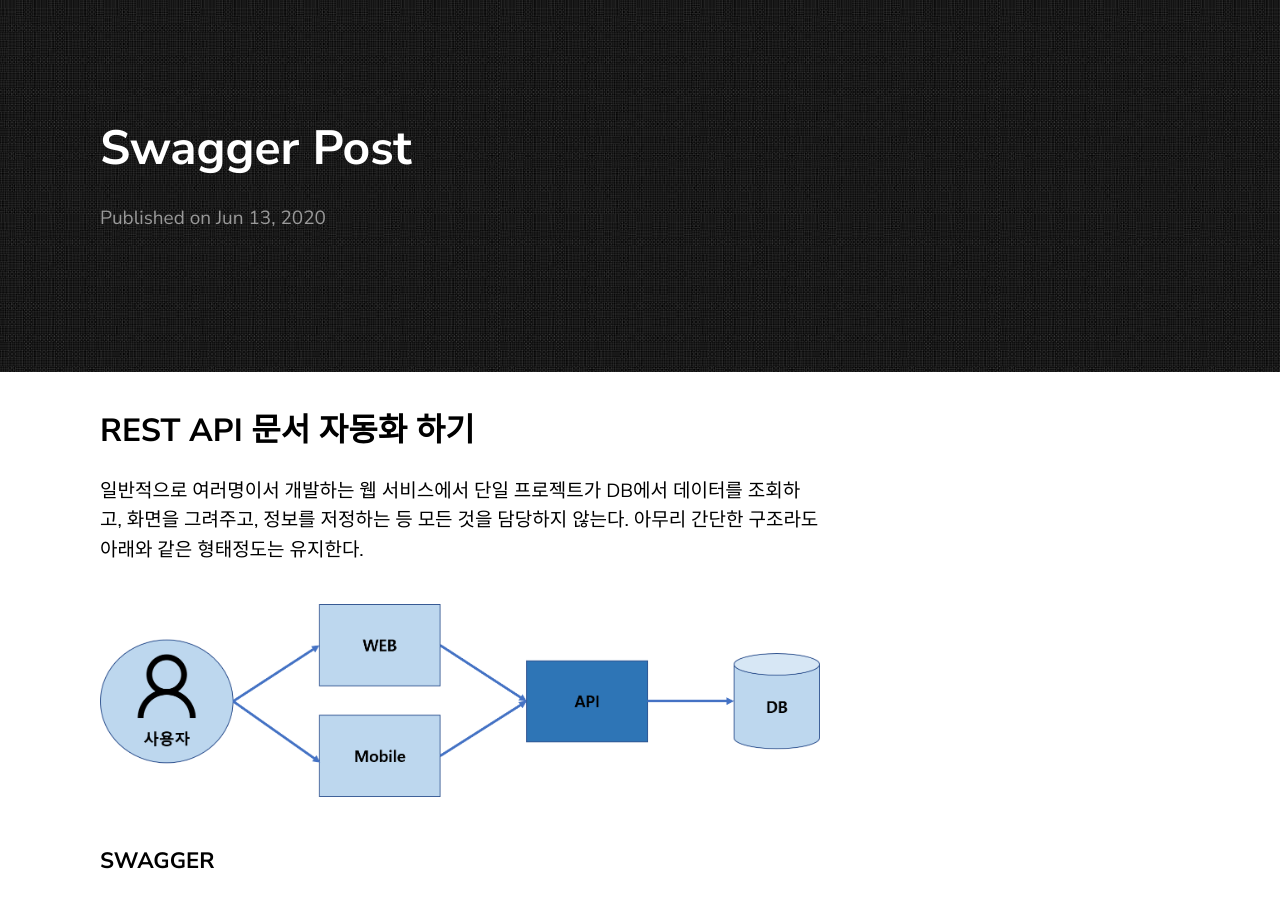
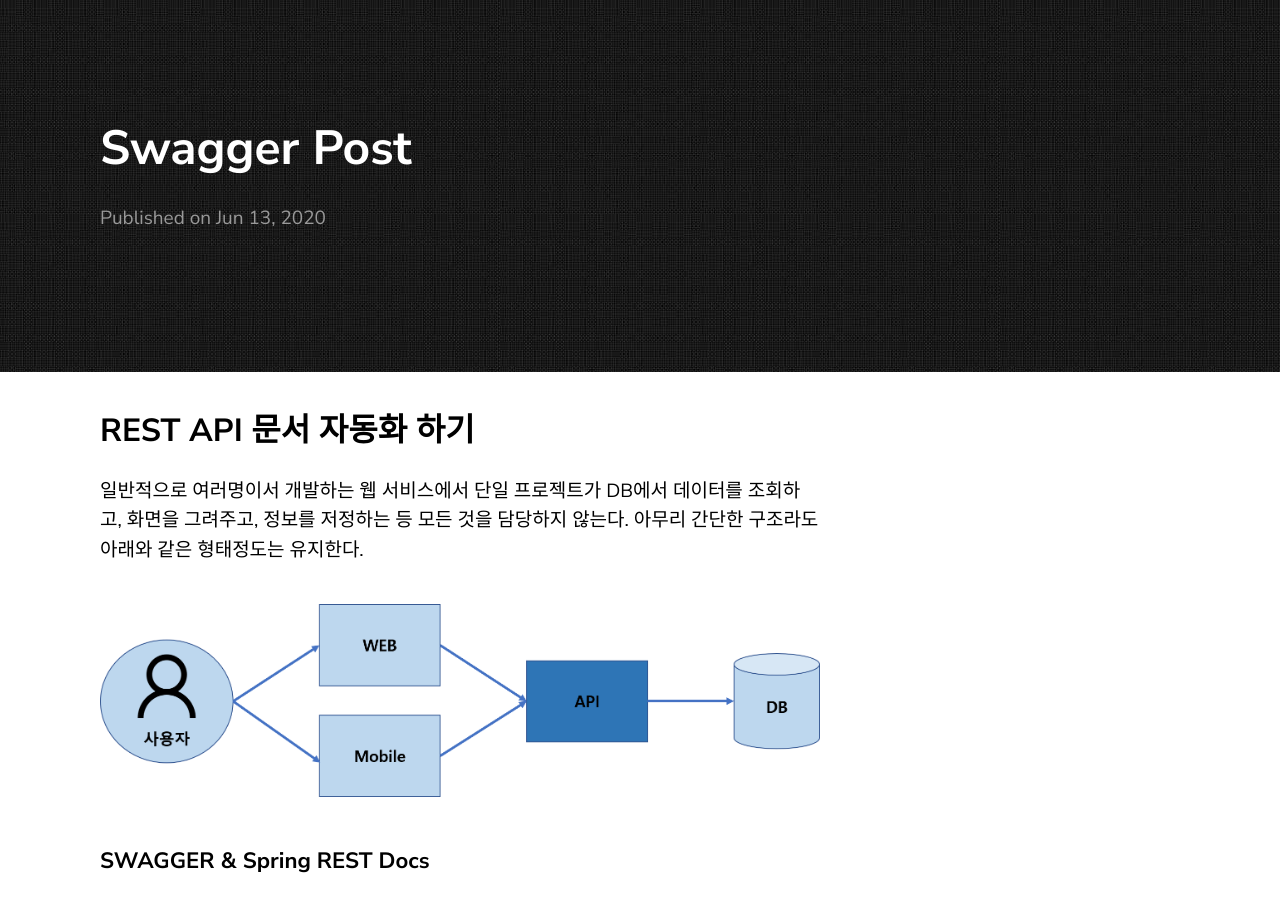
Before and after one commit to rbwls31/rbwls31.github.io, a Jekyll site: the page built from _posts/2020-06-13-swagger-post.markdown, in a window 1280 px wide. Built offline with Jekyll 4.4.1, drawn with Linux system fonts in a browser that asks for light colours; our own code applies the rules of GitHub Pages for plain Markdown files.

Commit message:
_posts/2020-06-13-swagger-post.markdown updated from https://stackedit.io/

```diff
--- a/_posts/2020-06-13-swagger-post.markdown
+++ b/_posts/2020-06-13-swagger-post.markdown
@@ -4,13 +4,13 @@
 ![web](https://raw.githubusercontent.com/rbwls31/rbwls31.github.io/master/images/WEB.png)
 
 
-### SWAGGER
+### SWAGGER & Spring REST Docs
 
 
 
 
 <!--stackedit_data:
-eyJoaXN0b3J5IjpbMTY2NDk5MTg2MiwtMTc2NjcyMjg0OCw1MD
+eyJoaXN0b3J5IjpbMTU2ODk4OTQ0MCwtMTc2NjcyMjg0OCw1MD
 c4OTc1NzcsNjk3MDI3NjIsLTQ4Mjc5NjkzMSwtNDc2MzI4NjE4
 XX0=
 -->
```
